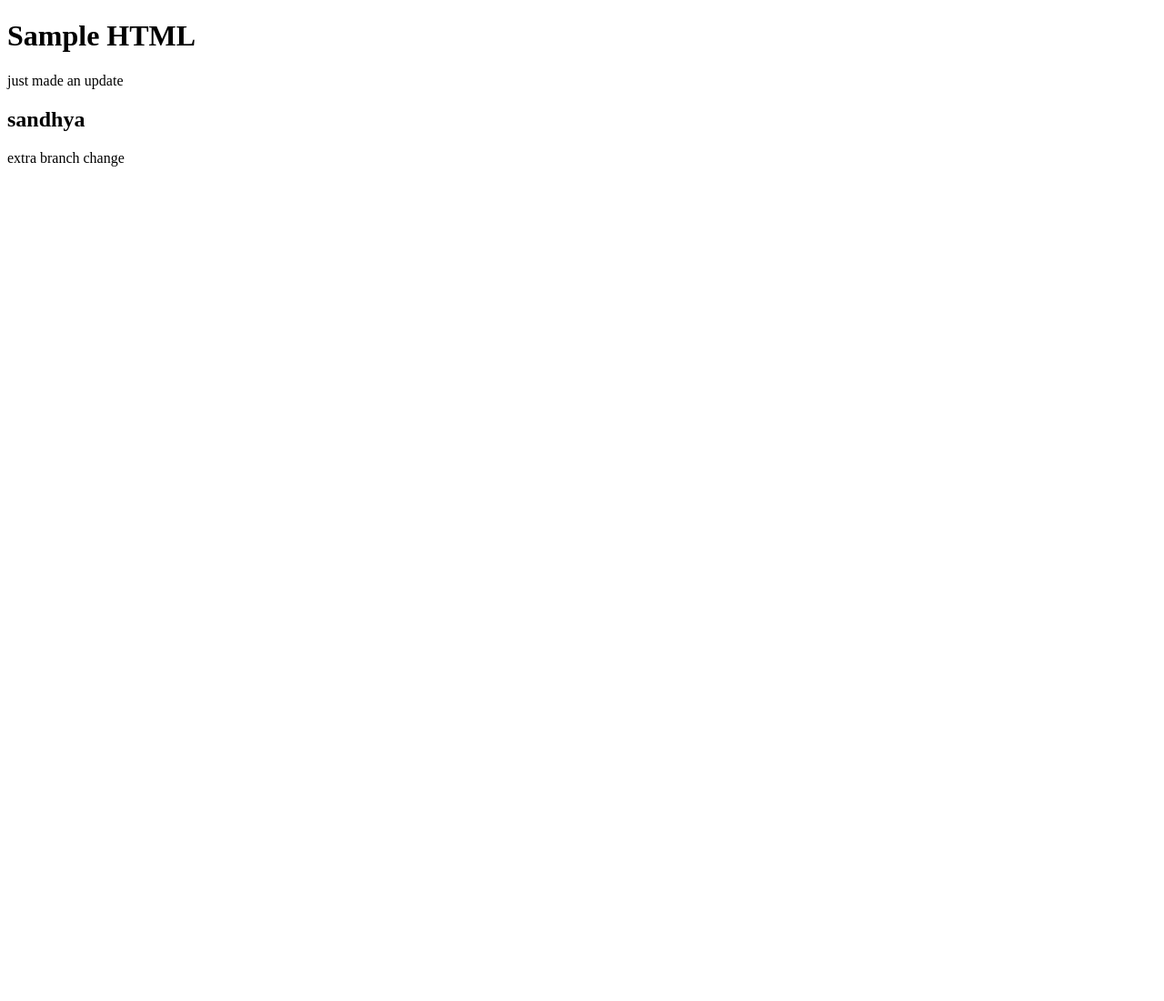
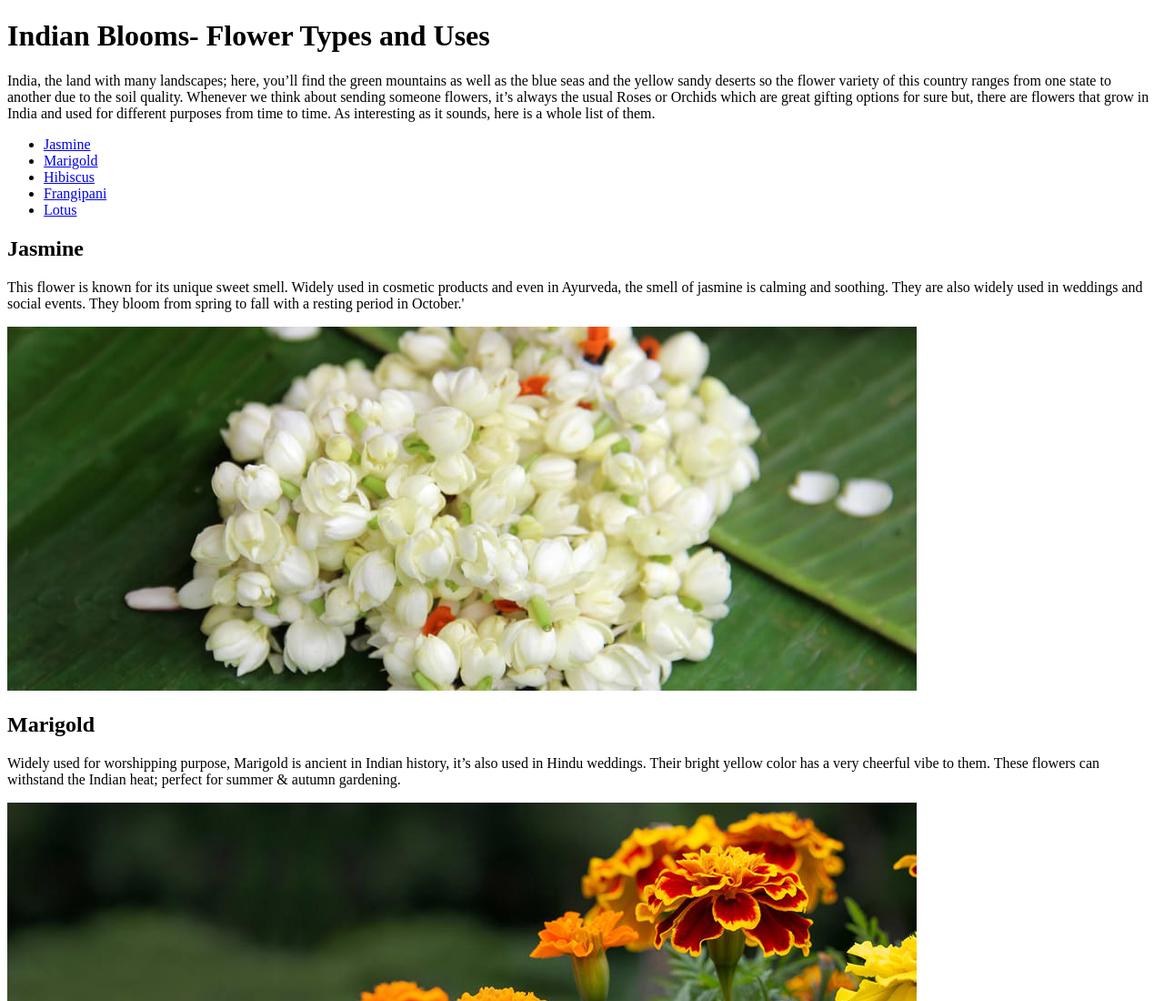
Before and after one commit to CodeCamp-Oct-2021/assignment-4-html-me-something-gsandhya2011, a website: page index.html in a window 1280 px wide. Shown: the top 1100 px of the page at 91% size. Before the commit the page ends 800 px from the top, so only its background shows below. Drawn offline with Linux system fonts and the light colour scheme.

Commit message:
Finished work on HTML page

```diff
--- a/index.html
+++ b/index.html
@@ -1,12 +1,65 @@
 <!DOCTYPE html>
 <html>
    <head>
+      <title>Indian Blooms- Flower Types and Uses</title>
    </head>
    <body>
       <!-- Write your HTML in this file! -->
-      <h1>Sample HTML</h1>
-      <p>just made an update</p>
-      <h2>sandhya</h2>
-      <p>extra branch change</p>
+      <header>
+         <h1>Indian Blooms- Flower Types and Uses</h1>
+         <p>India, the land with many landscapes; here, you’ll find the green mountains as well as the blue seas and the yellow sandy deserts so the flower variety of this country ranges from one state to another due to the soil quality. Whenever we think about sending someone flowers, it’s always the usual Roses or Orchids which are great gifting options for sure but, there are flowers that grow in India and used for different purposes from time to time. As interesting as it sounds, here is a whole list of them.</p>
+         <ul>
+            <li>
+               <a href="#jasmine">Jasmine</a>
+            </li>
+            <li>
+               <a href="#marigold">Marigold</a>
+            </li>
+            <li>
+               <a href="#hibiscus">Hibiscus</a>
+            </li>
+            <li>
+               <a href="#frangipani">Frangipani</a>
+            </li>
+            <li>
+               <a href="#lotus">Lotus</a>
+            </li>
+         </ul>
+      </header>
+      <main>
+         <article>
+            <section>
+               <a name="jasmine"></a>
+               <h2>Jasmine</h2>
+               <p>This flower is known for its unique sweet smell. Widely used in cosmetic products and even in Ayurveda, the smell of jasmine is calming and soothing.
+                   They are also widely used in weddings and social events. They bloom from spring to fall with a resting period in October.'</p>
+               <img src="images/Jasmine.jpeg">
+            </section>
+            <section>
+               <a name="marigold"></a>
+               <h2>Marigold</h2>
+               <p>Widely used for worshipping purpose, Marigold is ancient in Indian history, it’s also used in Hindu weddings. Their bright yellow color has a very cheerful vibe to them. These flowers can withstand the Indian heat; perfect for summer & autumn gardening.</p>
+               <img src="images/Marigold1.jpeg">
+            </section>
+            <section>
+               <a name="hibiscus"></a>
+               <h2>Hibiscus</h2>
+               <p>Another flower that is widely used for worshipping is Hibiscus. It is known to be the flower of Goddess Kali and is an essential item to be used to adorn her idol. Their bright red color is empowering on the goddess. This flower is commonly found in various regions within India and they grow all the year around.</p>
+               <img src="images/Hibiscus.jpeg">
+            </section>
+            <section>
+               <a name="frangipani"></a>
+               <h2>Frangipani</h2>
+               <p>These flowers easily available in India represent intense love and bond between two people. Exotic and sweet smelling they’re known for their pure white color. Although, they look delicate but they’re quite tough in nature; they can withstand the heat and even drought.</p>
+               <img src="images/Frangipani.jpeg">
+            </section>
+            <section>
+               <a name="lotus"></a>
+               <h2>Lotus</h2>
+               <p>A common water plant known as Lotus or Water-lily. This flower is also associated with the Indian God Brahma who is often seen placed on this flower. They begin to grow in early April. During mid and late May, the leaves start growing above the water; in early and mid-June, blooming starts. In late June and mid-August, they reach full bloom.</p>
+               <img src="images/Lotus.jpeg">
+            </section>
+         </article>
+      </main>
    </body>
 </html>
```
Also changed, not shown: images/Frangipani.jpeg (added), images/Hibiscus.jpeg (added), images/Jasmine.jpeg (added), images/Lotus.jpeg (added), images/Marigold1.jpeg (added), images/marigold.jpeg (added), 1 other file.
